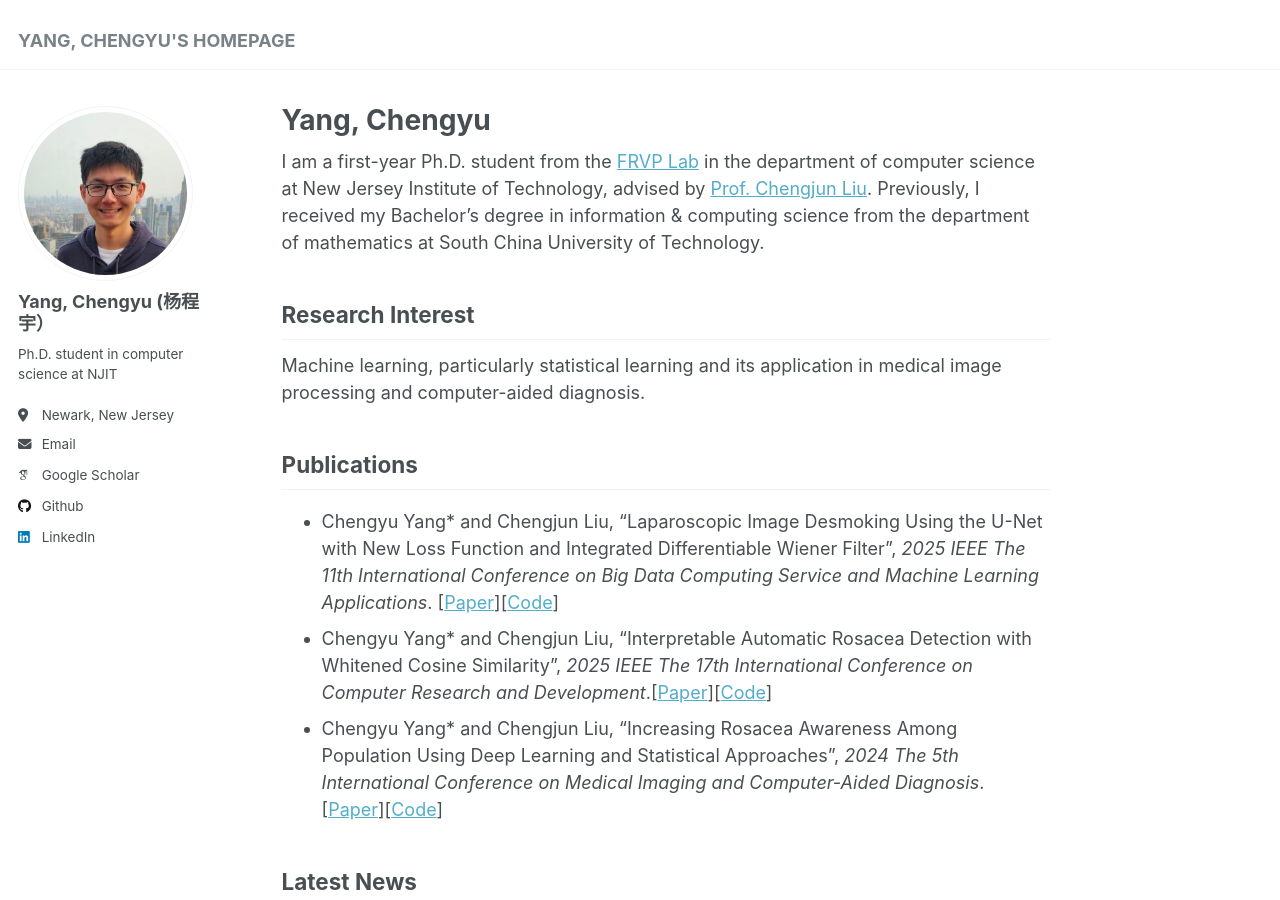
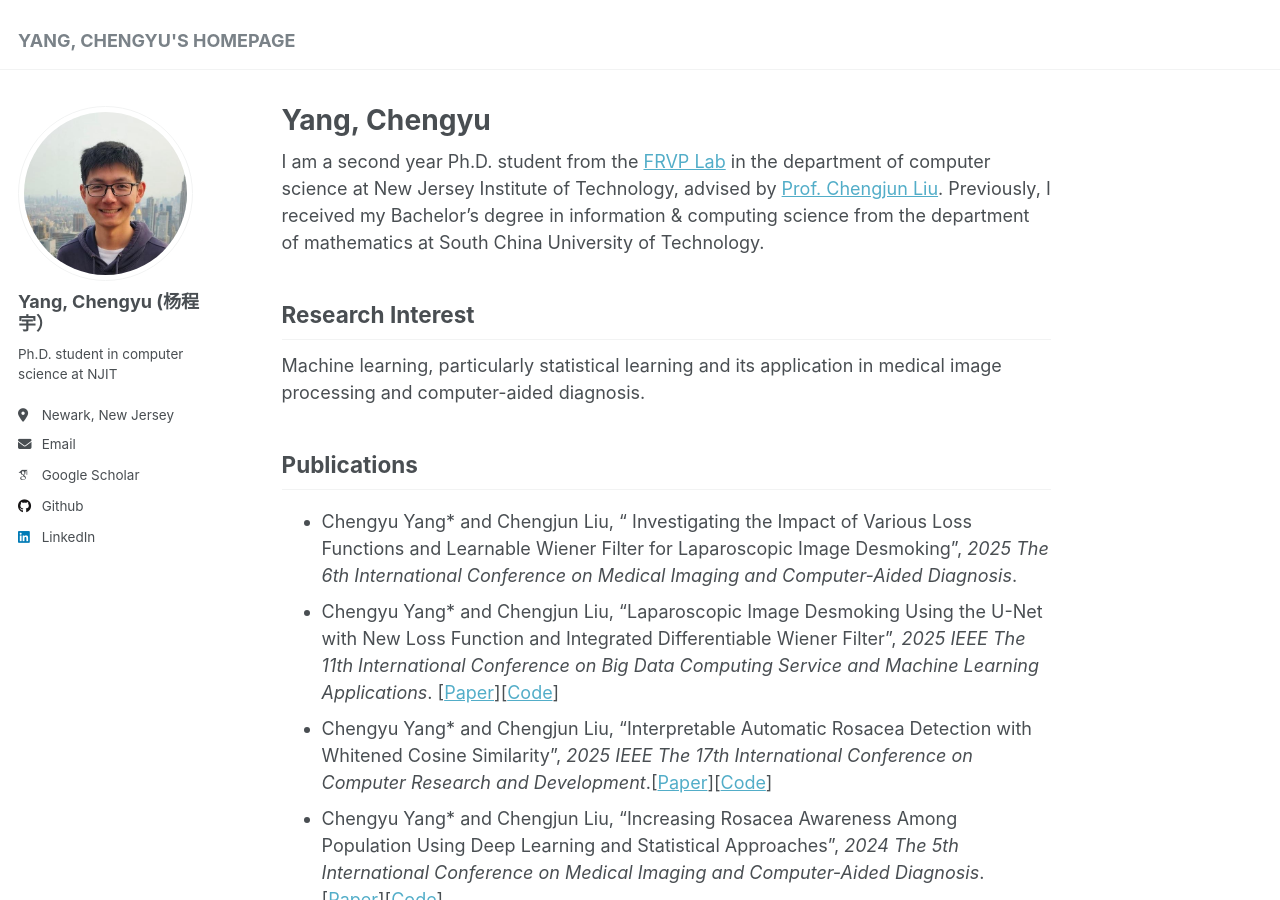
Before and after one commit to chengyuyang-njit/chengyuyang-njit.github.io, a Jekyll site: the page built from _pages/about.md, in a window 1280 px wide and 900 px high. Built offline with Jekyll 4.4.1, drawn with Linux system fonts in a browser that asks for light colours; some web fonts are replaced.

Commit message:
Update about.md

```diff
--- a/_pages/about.md
+++ b/_pages/about.md
@@ -6,7 +6,7 @@ redirect_from:
   - /about/
   - /about.html
 ---
-I am a first-year Ph.D. student from the [FRVP Lab](https://frvp.njit.edu/index.html) in the department of computer science at New Jersey Institute of Technology, advised by [Prof. Chengjun Liu](https://web.njit.edu/~cliu/). Previously, I received my Bachelor's degree in information & computing science from the department of mathematics at South China University of Technology.
+I am a second year Ph.D. student from the [FRVP Lab](https://frvp.njit.edu/index.html) in the department of computer science at New Jersey Institute of Technology, advised by [Prof. Chengjun Liu](https://web.njit.edu/~cliu/). Previously, I received my Bachelor's degree in information & computing science from the department of mathematics at South China University of Technology.
 
 Research Interest
 ------
@@ -15,6 +15,7 @@ Machine learning, particularly statistical learning and its application in medic
 
 Publications
 ------
+- Chengyu Yang* and Chengjun Liu, " Investigating the Impact of Various Loss Functions and Learnable Wiener Filter for Laparoscopic Image Desmoking", <em>2025 The 6th International Conference on Medical Imaging and Computer-Aided Diagnosis</em>.
 - Chengyu Yang* and Chengjun Liu, "Laparoscopic Image Desmoking Using the U-Net with New Loss Function and Integrated Differentiable Wiener Filter", <em>2025 IEEE The 11th International Conference on Big Data Computing Service and Machine Learning Applications</em>. [[Paper](https://arxiv.org/pdf/2505.21634)][[Code](https://github.com/chengyuyang-njit/ImageDesmoke)]
 - Chengyu Yang* and Chengjun Liu, "Interpretable Automatic Rosacea Detection with Whitened Cosine Similarity", <em>2025 IEEE The 17th International Conference on Computer Research and Development</em>.[[Paper](https://ieeexplore.ieee.org/document/10962992)][[Code](https://github.com/chengyuyang-njit/ICCRD-2025)]
 - Chengyu Yang* and Chengjun Liu, "Increasing Rosacea Awareness Among Population Using Deep Learning and Statistical Approaches", <em>2024 The 5th International Conference on Medical Imaging and Computer-Aided Diagnosis</em>.
```
